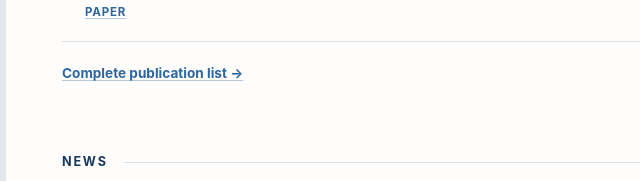
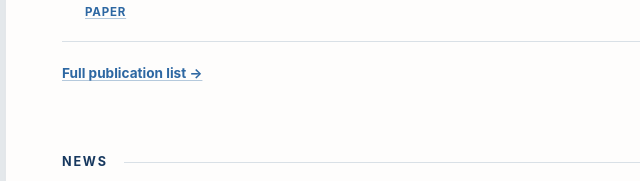
Before and after one commit to FengzhuoZhang/FengzhuoZhang.github.io, a website: page index.html in a window 1280 px wide. Shown: the part 1899-2080 px from the top of the page, 84-724 px from the left. Drawn offline with Linux system fonts and the light colour scheme.

Commit message:
Rename full publication list link

```diff
--- a/index.html
+++ b/index.html
@@ -134,7 +134,7 @@
   <span class="paper-links"><a href="https://arxiv.org/abs/2305.19420" target="_blank" rel="noopener">paper</a></span>
 </li>
         </ol>
-        <p class="section-tail"><a href="publications.html">Complete publication list →</a></p>
+        <p class="section-tail"><a href="publications.html">Full publication list →</a></p>
       </section>
 
       <section>
```
Also changed, not shown: publications.html (+2 -2 lines), README.md.
